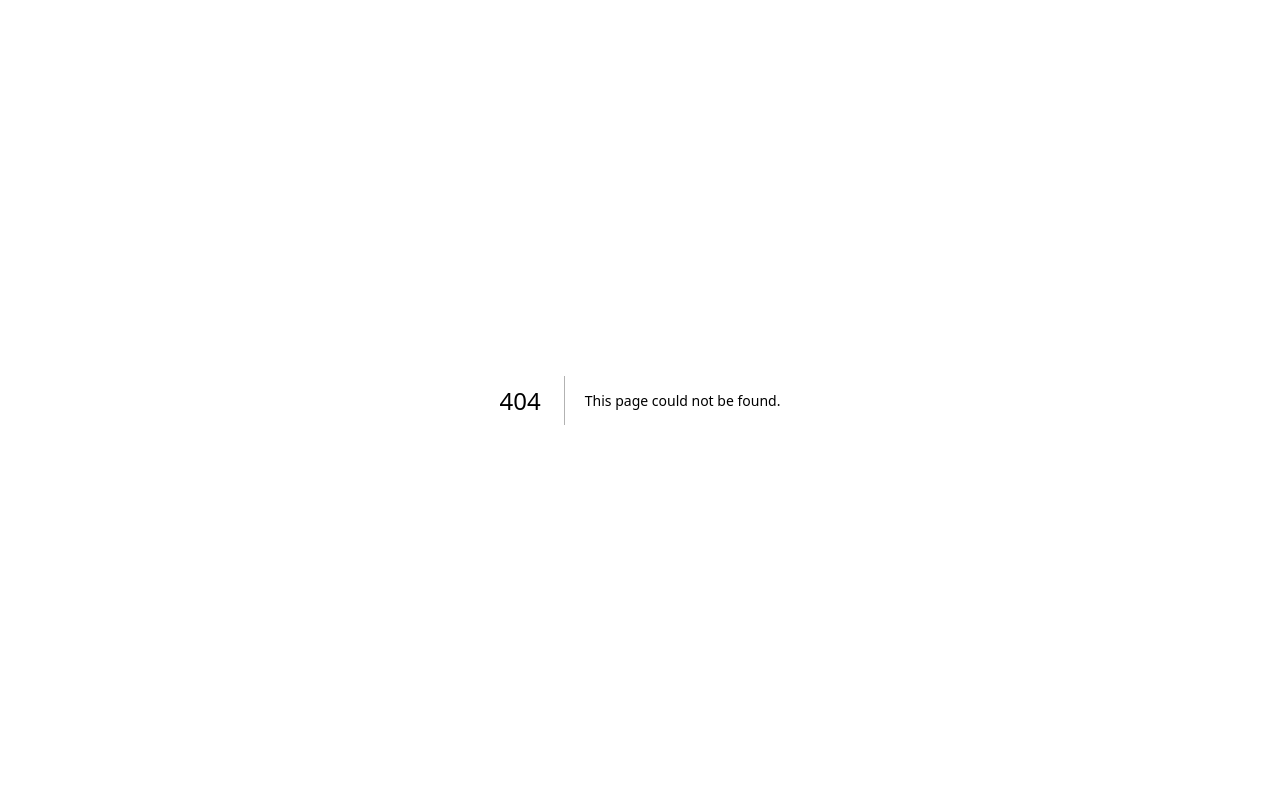
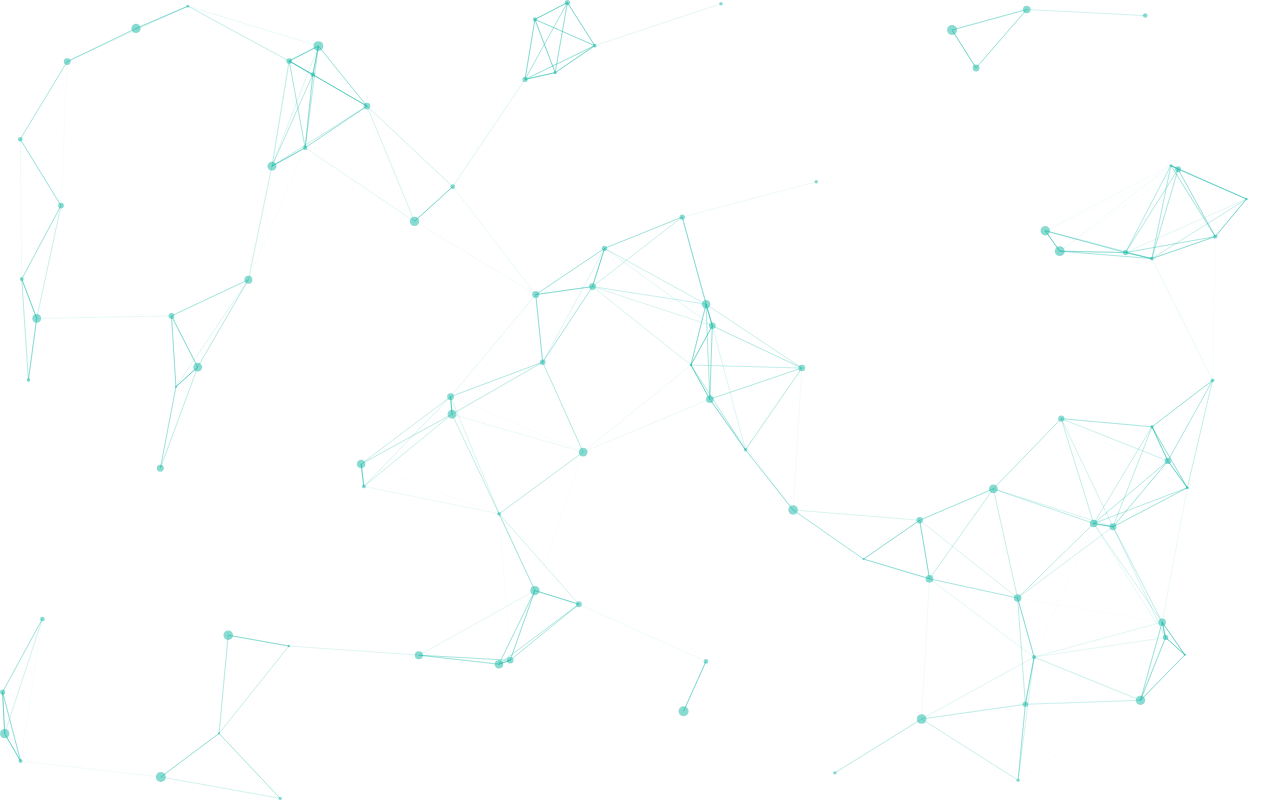
Before and after one commit to GopeshGoswami/NextJS-Portfolio, a Next.js app: page /components/Particle in a window 1280 px wide. Before the commit this address had no page. Built offline with nearby package versions, Linux system fonts and the light colour scheme.

Commit message:
Added Cool moving background

```diff
--- a/package.json
+++ b/package.json
@@ -9,6 +9,7 @@
     "lint": "next lint"
   },
   "dependencies": {
+    "axios": "^1.2.4",
     "eslint": "8.28.0",
     "eslint-config-next": "13.0.4",
     "next": "13.0.4",
@@ -16,8 +17,10 @@
     "react-dom": "18.2.0",
     "react-icons": "^4.6.0",
     "react-responsive-carousel": "^3.2.23",
+    "react-tsparticles": "^2.8.0",
     "sharp": "^0.31.2",
-    "swiper": "^8.4.5"
+    "swiper": "^8.4.5",
+    "tsparticles": "^2.8.0"
   },
   "devDependencies": {
     "autoprefixer": "^10.4.13",
--- /dev/null
+++ b/pages/components/Particle.jsx
@@ -0,0 +1,98 @@
+import { useCallback } from "react";
+import Particles from "react-tsparticles";
+import { loadFull } from "tsparticles";
+
+function Particle(props) {
+  const particlesInit = async (main) => {
+    console.log(main);
+    await loadFull(main);
+  };
+
+  const particlesLoaded = (container) => {
+    console.log(container);
+  };
+
+  return (
+    <Particles
+      className=" -z-10 absolute bg-white dark:bg-black"
+      id="tsparticles"
+      init={particlesInit}
+      loaded={particlesLoaded}
+      options={{
+        background: {
+          color: {
+            value: "transparent",
+          },
+          zIndex: -100,
+        },
+        fpsLimit: 120,
+        interactivity: {
+          events: {
+            onClick: {
+              enable: true,
+              mode: "push",
+            },
+            onHover: {
+              enable: true,
+              mode: "repulse",
+            },
+            resize: true,
+          },
+          modes: {
+            push: {
+              quantity: 4,
+            },
+            repulse: {
+              distance: 200,
+              duration: 0.4,
+            },
+          },
+        },
+        particles: {
+          color: {
+            value: "#14B8A6",
+          },
+          links: {
+            color: "#14B8A6",
+            distance: 150,
+            enable: true,
+            opacity: 0.5,
+            width: 1,
+          },
+          collisions: {
+            enable: true,
+          },
+          move: {
+            directions: "none",
+            enable: true,
+            outModes: {
+              default: "bounce",
+            },
+            random: false,
+            speed: 6,
+            straight: false,
+          },
+          number: {
+            density: {
+              enable: true,
+              area: 800,
+            },
+            value: 80,
+          },
+          opacity: {
+            value: 0.5,
+          },
+          shape: {
+            type: "circle",
+          },
+          size: {
+            value: { min: 1, max: 5 },
+          },
+        },
+        detectRetina: true,
+      }}
+    />
+  );
+}
+
+export default Particle;
--- a/pages/components/Skills.js
+++ b/pages/components/Skills.js
@@ -20,7 +20,7 @@ export default function Skills() {
         </p>
       </div>
       <div className=" lg:flex gap-10">
-        <div className=" text-center shadow-lg p-10 rounded-xl my-10 dark:bg-gray-900">
+        <div className=" text-center shadow-lg p-10 rounded-xl my-10 bg-teal-50 dark:bg-gray-900">
           <Image
             src={design}
             width={100}
@@ -45,7 +45,7 @@ export default function Skills() {
           <p className=" text-gray-800 py-1 dark:text-white">Freepik</p>
         </div>
 
-        <div className=" text-center shadow-lg p-10 rounded-xl my-10 dark:shadow-sm dark:bg-gray-900">
+        <div className=" text-center shadow-lg p-10 rounded-xl bg-teal-50 my-10 dark:shadow-sm dark:bg-gray-900">
           <Image
             src={code}
             width={100}
--- a/pages/index.js
+++ b/pages/index.js
@@ -1,17 +1,21 @@
 import Head from "next/head";
 // Components Start
-import Navbar from "./components/Navbar";
-import Intro from "./components/Intro";
-import Skills from "./components/Skills";
-import Portfolio from "./components/Portfolio";
-import Collaboration from "./components/Collaboration";
-import Testimonials from "./components/Testimonials";
-import Footer from "./components/Footer";
+import {
+  Collaboration,
+  Footer,
+  Intro,
+  Navbar,
+  Particle,
+  Portfolio,
+  Skills,
+  Testimonials,
+} from "./components/index";
 // Components End
 import { useState } from "react";
 
 export default function Home() {
   const [darkMode, setDarkMode] = useState(false);
+
   return (
     <div className={darkMode ? "dark" : ""}>
       <Head>
@@ -20,9 +24,10 @@ export default function Home() {
         <link rel="icon" href="/favicon.ico" />
       </Head>
 
-      <main className=" bg-white dark:bg-black">
+      <main className=" bg-transparent dark:bg-black">
         <Navbar setDarkMode={setDarkMode} darkMode={darkMode} />
-        <div className="px-10 md:px-20 lg:px-40">
+        <Particle darkMode={darkMode} />
+        <div className="px-10 md:px-20 lg:px-40 z-50">
           <Intro />
           <Skills />
           <Collaboration />
```
Also changed, not shown: pages/components/index.js (added, +8 -0 lines), 1 other file (tests, documents, lock files or other folders).
